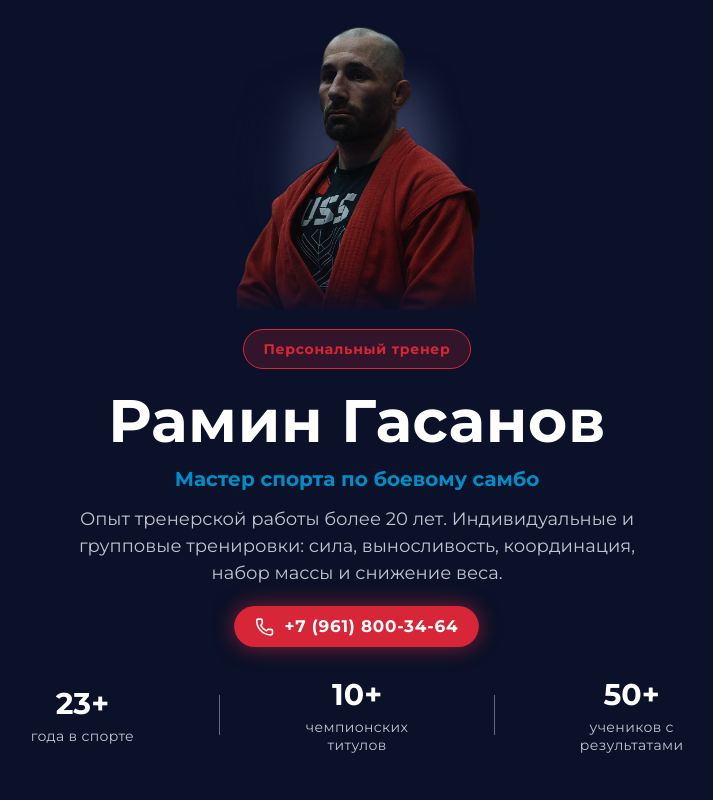
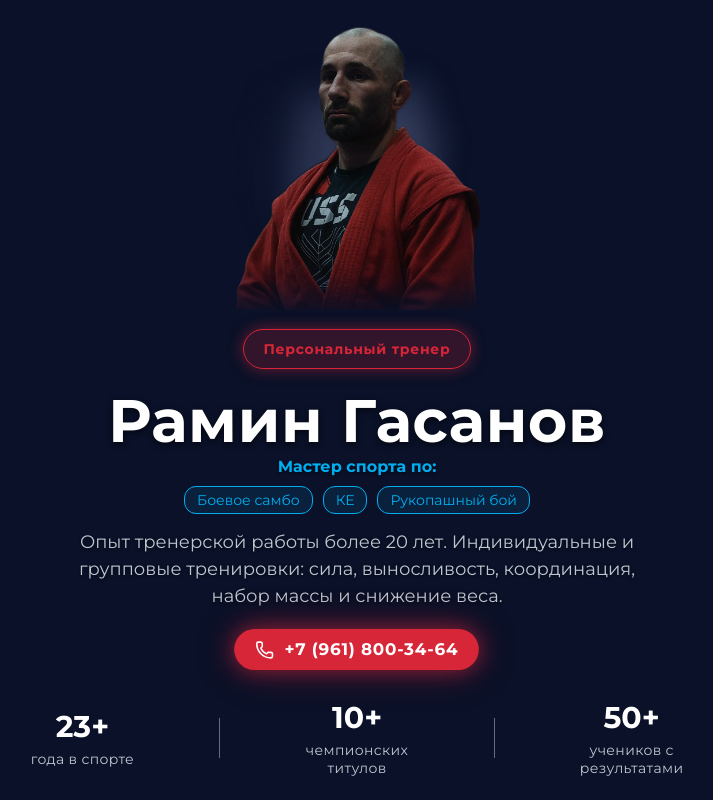
Before and after one commit to kovtiksawka/ramin, a Next.js app: page / in a window 1280 px wide. Shown: the whole page, without its empty margins (283-996 px from the left). Built offline with nearby package versions, Linux system fonts and the light colour scheme.

Commit message:
поменял мс

```diff
--- a/src/app/page.module.scss
+++ b/src/app/page.module.scss
@@ -29,6 +29,8 @@
   padding: 10px 20px;
   display: inline-block;
   margin-top: 15px;
+
+  box-shadow: 0 0 15px rgba(215,38,56,0.5);
 }
 
 .name {
@@ -39,15 +41,41 @@
 
   margin-top: 15px;
   text-align: center;
+
+  text-shadow: 0 2px 6px rgba(0,0,0,0.6);
 }
 
-.title {
+.titlesLabel {
   color: #00AEEF;
+  font-size: 16px;
   font-weight: 600;
-  font-size: 20px;
+  text-align: center;
+
+  text-shadow: 0 1px 3px rgba(0,0,0,0.5);
+}
+
+.titlesContainer {
+  display: flex;
+  gap: 10px;
+  justify-content: center;
   margin-top: 10px;
-  opacity: 0.8;
+  flex-wrap: wrap;
+}
+
+.titlePill {
+  border: 1px solid #00AEEF;
+  border-radius: 12px;
+  padding: 4px 12px;
+  font-size: 14px;
+  color: #00AEEF;
+  background-color: rgba(0, 174, 239, 0.1);
   text-align: center;
+}
+
+.titlePill:hover {
+  background-color: rgba(0, 174, 239, 0.2);
+  transform: translateY(-2px);
+  transition: all 0.2s ease;
 }
 
 .description {
@@ -58,6 +86,8 @@
   max-width: 600px;
   line-height: 1.5;
   text-align: center;
+
+  text-shadow: 0 1px 3px rgba(0,0,0,0.5);
 }
 
 @keyframes pulse {
@@ -83,7 +113,7 @@
   cursor: pointer;
   animation: pulse 1s ease-in-out infinite;
 
-  box-shadow: 0 0 20px rgba(215, 38, 56, 0.6);
+  box-shadow: 0 0 20px rgba(215, 38, 56, 0.6), 0 0 40px rgba(215,38,56,0.3);
 }
 
 .phone:hover {
--- a/src/app/page.tsx
+++ b/src/app/page.tsx
@@ -19,7 +19,12 @@ export default function Home() {
       </div>
       <div className={styles.trainer}>Персональный тренер</div>
        <div className={styles.name}>Рамин Гасанов</div>
-       <div className={styles.title}>Мастер спорта по боевому самбо</div>
+       <div className={styles.titlesLabel}>Мастер спорта по:</div>
+       <div className={styles.titlesContainer}>
+          <span className={styles.titlePill}>Боевое самбо</span>
+          <span className={styles.titlePill}>КЕ</span>
+          <span className={styles.titlePill}>Рукопашный бой</span>
+        </div>
 
       <div className={styles.description}>
         Опыт тренерской работы более 20 лет. Индивидуальные и групповые тренировки: сила, выносливость, координация, набор массы и снижение веса.
```
